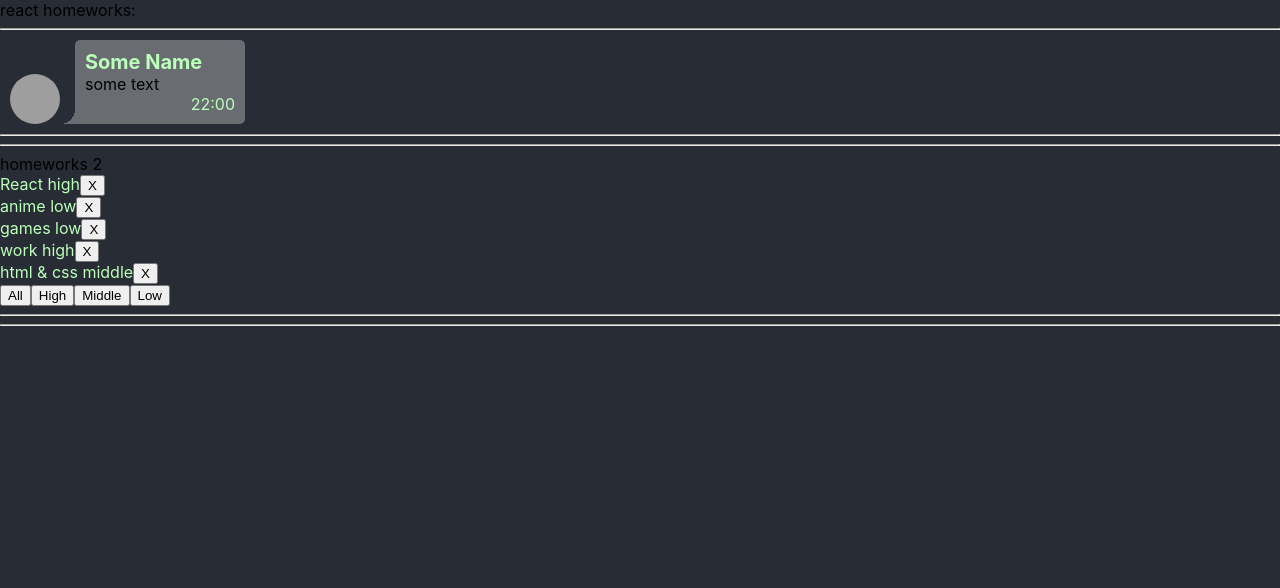
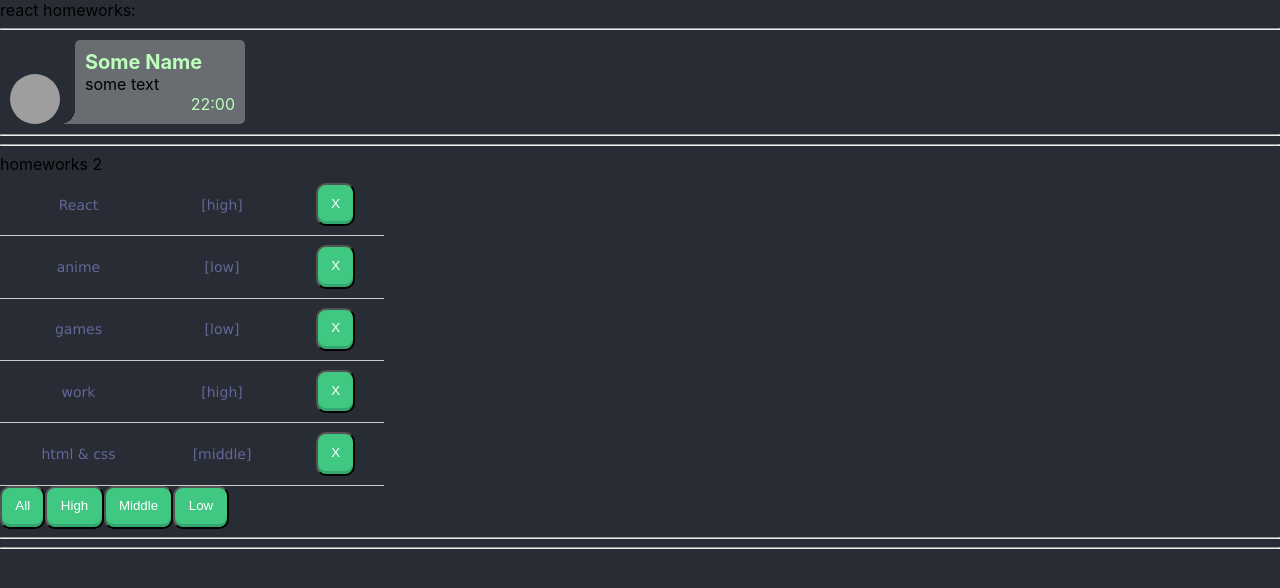
Before and after one commit to Tsyriulnikov/homeworks-by-ignat, a React (Create React App) app: page / in a window 1280 px wide. Shown: the top 588 px of the page. Built offline with nearby package versions, Linux system fonts and the light colour scheme; grey boxes are pictures that could not be loaded.

Commit message:
hw2 final

```diff
--- a/src/p2-homeworks/h2/Affair.tsx
+++ b/src/p2-homeworks/h2/Affair.tsx
@@ -3,22 +3,26 @@ import {AffairType} from "./HW2";
 import classNames from './Affairs.module.css'
 
 type AffairPropsType = {
-     key:number
+    key: number
     affair: AffairType  // need to fix any
-    deleteAffairCallback: (_id:number)=>void // need to fix any
+    deleteAffairCallback: (_id: number) => void // need to fix any
 }
 
 function Affair(props: AffairPropsType) {
-    const deleteCallback = () => {props.deleteAffairCallback(props.affair._id)}// need to fix
+    const deleteCallback = () => {
+        props.deleteAffairCallback(props.affair._id)
+    }// need to fix
 
     return (
-        <div className={classNames.affair}>
+                    <tr key={props.affair._id}>
+                    <td>{props.affair.name}</td>
+                     <td>[{props.affair.priority}]</td>
+                   <td>
+                       <button className={classNames.button7} onClick={deleteCallback}>X</button>
+                   </td>
+                </tr>
 
-            <span/> {props.key} {props.affair.name} {props.affair.priority}
-
-            <button onClick={deleteCallback}>X</button>
-        </div>
-    )
+)
 }
 
 export default Affair
--- a/src/p2-homeworks/h2/Affairs.module.css
+++ b/src/p2-homeworks/h2/Affairs.module.css
@@ -1,3 +1,56 @@
 .affair {
-color: #bbffbb;
+    color: #bbffbb;
+    display: flex;
+    align-items: flex-end;
+    margin: 10px;
 }
+
+.button7 {
+    font-weight: 500;
+    color: white;
+    text-decoration: none;
+    padding: .8em 1em calc(.8em + 3px);
+    border-radius: 10px;
+    background: rgb(64, 199, 129);
+    box-shadow: 0 -3px rgb(53, 167, 110) inset;
+    transition: 0.2s;
+}
+
+.button7:hover {
+    background: rgb(53, 167, 110);
+}
+
+.button7:active {
+    background: rgb(33, 147, 90);
+    box-shadow: 0 3px rgb(33, 147, 90) inset;
+}
+
+.table_Hw2 {
+    font-family: "Lucida Sans Unicode", "Lucida Grande", Sans-Serif;
+    font-size: 14px;
+    color: #bbffbb;
+    background: #282c34;
+    max-width: 70%;
+    width: 30%;
+    border-collapse: collapse;
+    text-align: left;
+}
+
+th {
+    font-weight: normal;
+    color: #039;
+    border-bottom: 2px solid #6678b1;
+    padding: 10px 8px;
+}
+
+td {
+    border-bottom: 1px solid #ccc;
+    color: #669;
+    padding: 9px 8px;
+    transition: .3s linear;
+    text-align: center;
+}
+
+tr:hover td {
+    color: #6699ff;
+}
--- a/src/p2-homeworks/h2/Affairs.tsx
+++ b/src/p2-homeworks/h2/Affairs.tsx
@@ -1,6 +1,7 @@
 import React from 'react'
 import Affair from './Affair'
 import {AffairType, FilterType} from './HW2'
+import classNames from './Affairs.module.css'
 
 type AffairsPropsType = {
     data: AffairType[]
@@ -9,14 +10,15 @@ type AffairsPropsType = {
 }
 
 function Affairs(props: AffairsPropsType) {
+
+
     const mappedAffairs = props.data.map((a: AffairType) => (
-
         <Affair // should work
             key={a._id} // кеи ОБЯЗАТЕЛЬНЫ в 99% - так что лучше их писать всегда при создании компонент в мапе
             affair={a}
             deleteAffairCallback={props.deleteAffairCallback}
-        />
-    ))
+        />))
+
 
     const setAll = () => {
         props.setFilter('all')
@@ -33,13 +35,15 @@ function Affairs(props: AffairsPropsType) {
 
     return (
         <div>
-
-            {mappedAffairs}
-
-            <button onClick={setAll}>All</button>
-            <button onClick={setHigh}>High</button>
-            <button onClick={setMiddle}>Middle</button>
-            <button onClick={setLow}>Low</button>
+            <table className={classNames.table_Hw2}>
+                <tbody>
+                {mappedAffairs}
+                </tbody>
+            </table>
+            <button className={classNames.button7} onClick={setAll}>All</button>
+            <button className={classNames.button7} onClick={setHigh}>High</button>
+            <button className={classNames.button7} onClick={setMiddle}>Middle</button>
+            <button className={classNames.button7} onClick={setLow}>Low</button>
         </div>
     )
 }
--- a/src/p2-homeworks/h2/HW2.tsx
+++ b/src/p2-homeworks/h2/HW2.tsx
@@ -22,6 +22,7 @@ const defaultAffairs: AffairType[] = [ // need to fix any
 
 // pure helper functions
 export const filterAffairs = (affairs: Array<AffairType>, filter: FilterType): Array<AffairType> => {
+
     if (filter === 'high') {
         return affairs.filter(f => f.priority === "high");
     } else if (filter === 'low') {
@@ -29,6 +30,7 @@ export const filterAffairs = (affairs: Array<AffairType>, filter: FilterType): A
     } else if (filter === 'middle') {
         return affairs.filter(f => f.priority === "middle");
     } else return affairs
+
 }
 
 export const deleteAffair = (affairs: Array<AffairType>, _id: number): Array<AffairType> => { // need to fix any
```
